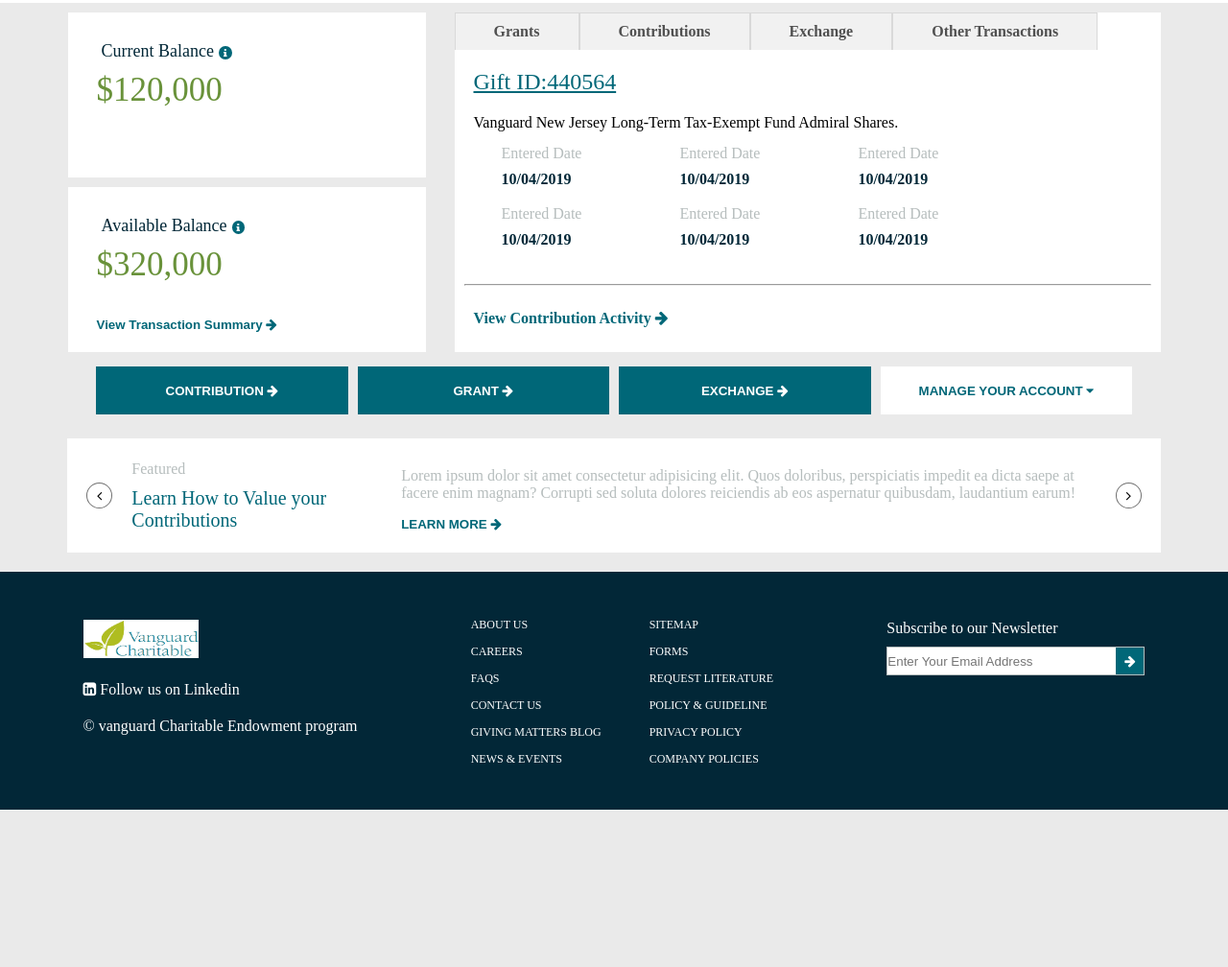
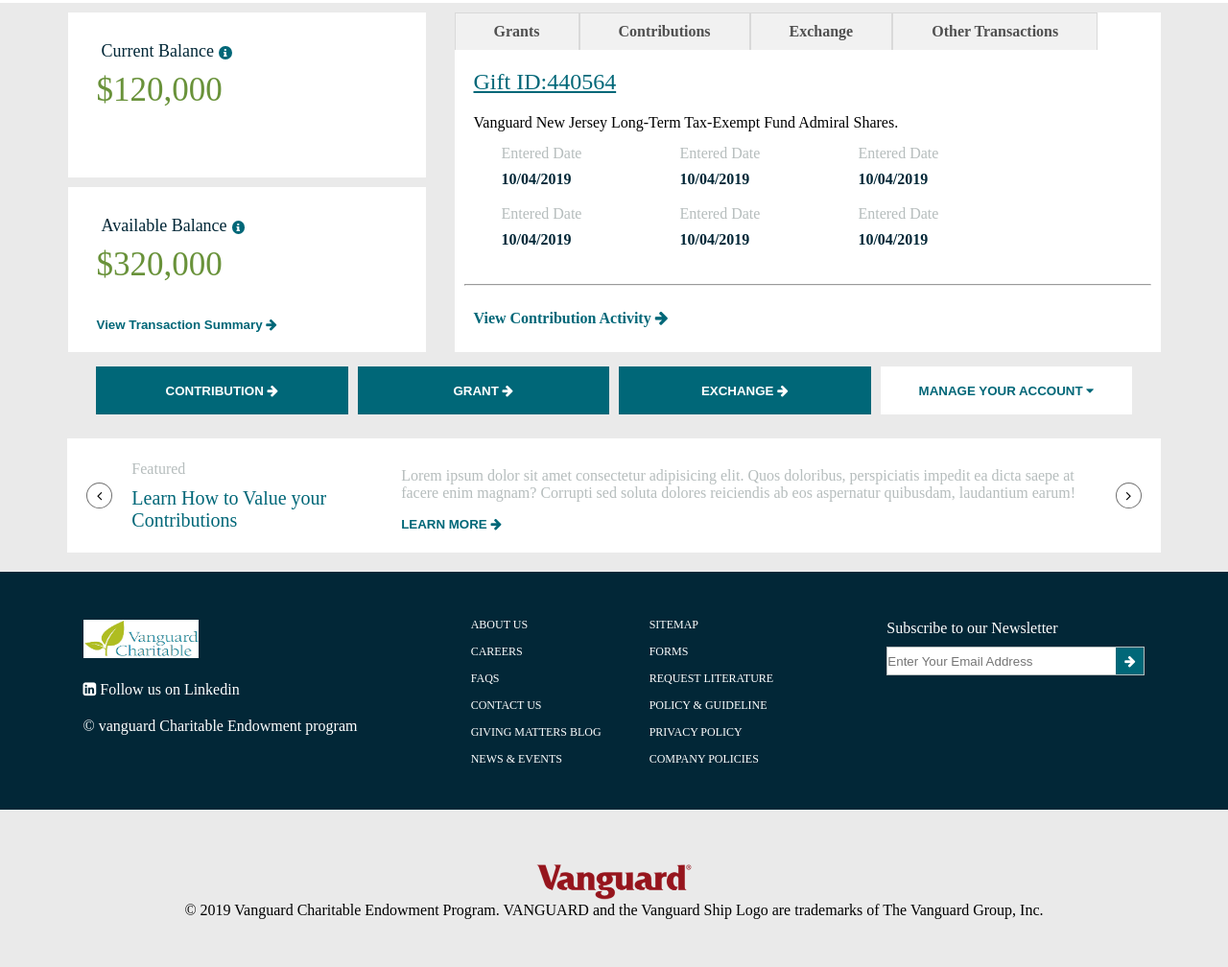
Before and after one commit to Basava44/Assignment, a plain HTML site: page index.html in a window 1280 px wide. Shown: the part 359-1367 px from the top of the page at 96% size. Before the commit the page ends 1203 px from the top, so only its background shows below. Drawn offline with Linux system fonts and the light colour scheme.

Commit message:
Update index.html

```diff
--- a/index.html
+++ b/index.html
@@ -184,7 +184,10 @@
         </div>
     </div>
     </footer>
-
+    <article style="padding: 50px;">
+        <img src="./Assets/images/Vanguard_logo_new_2020_1.png" alt="logo" style="height: 46px; width: 162px; display: flex; margin: 0 auto;">
+        <p style="text-align: center;">© 2019 Vanguard Charitable Endowment Program. VANGUARD and the Vanguard Ship Logo are trademarks of The Vanguard Group, Inc.</p>
+    </article>
     <script>
         const btn = document.getElementById("btn");
         function myfunction()
```
